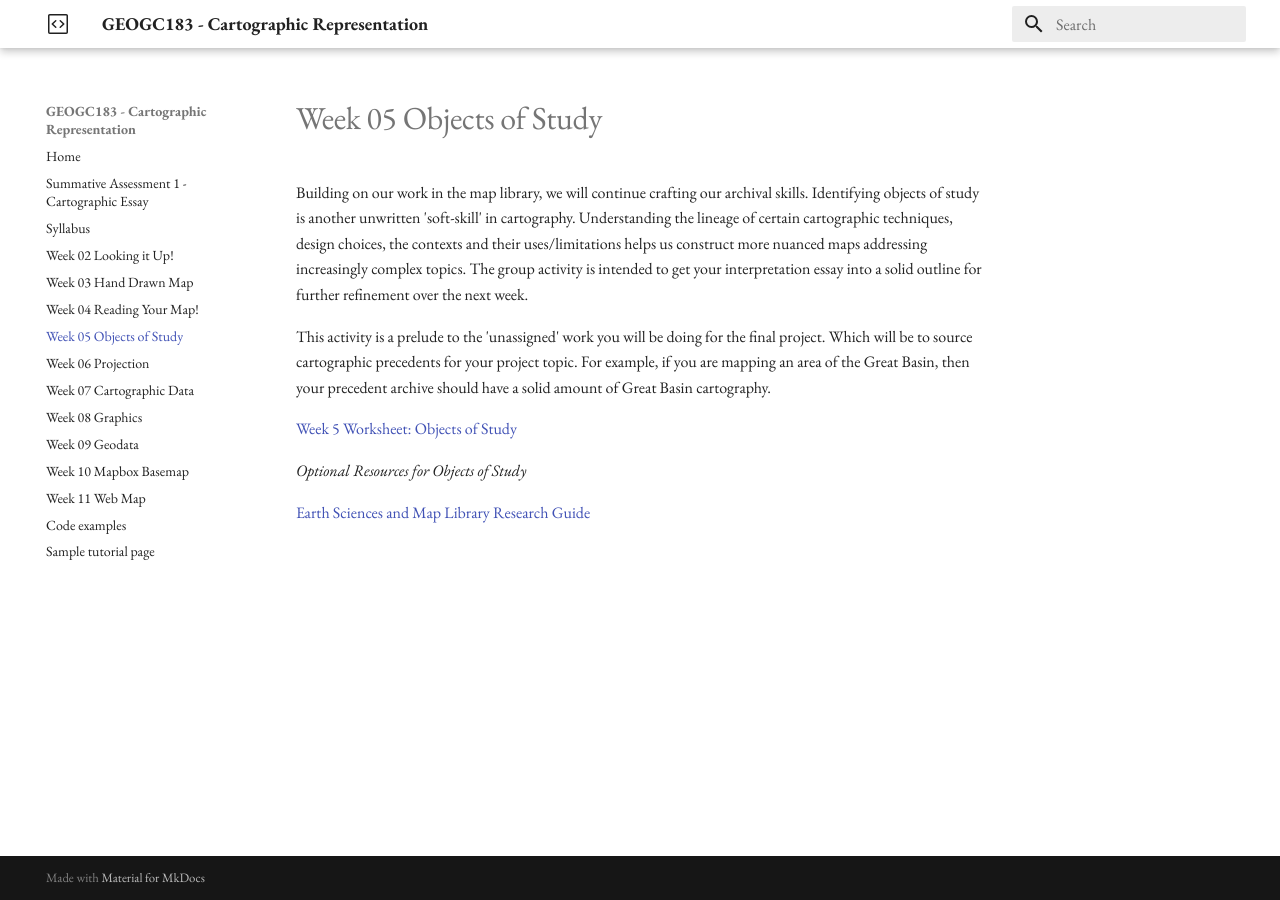
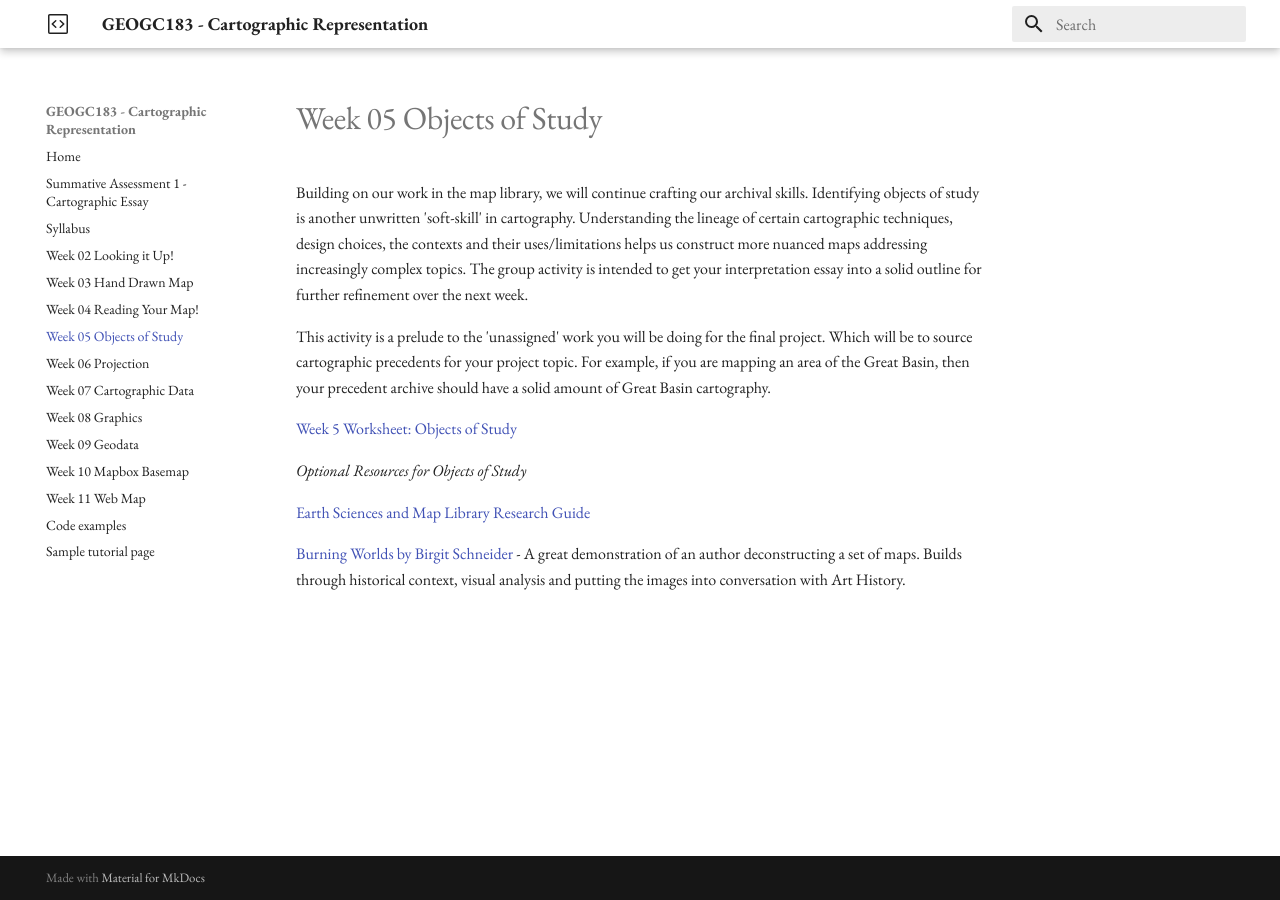
Before and after one commit to cwilmott/GEOGC183, an MkDocs documentation site: the page built from docs/Week-05-Objects of Study.md, in a window 1280 px wide. Built offline with MkDocs 1.6.1 and Material for MkDocs 9.7.7, drawn with Linux system fonts in a browser that asks for light colours.

Commit message:
Update Week-05-Objects of Study.md

```diff
--- a/docs/Week-05-Objects of Study.md
+++ b/docs/Week-05-Objects of Study.md
@@ -9,3 +9,5 @@ This activity is a prelude to the 'unassigned' work you will be doing for the fi
 *Optional Resources for Objects of Study*
 
 [Earth Sciences and Map Library Research Guide](https://github.com/cwilmott/GEOGC183/blob/main/assets/Unearthing%20Treasures%20UC%20Berkeley%20Library.pdf)
+
+[Burning Worlds by Birgit Schneider](https://github.com/cwilmott/GEOGC183/blob/main/assets/Burning%20Worlds.pdf) - A great demonstration of an author deconstructing a set of maps. Builds through historical context, visual analysis and putting the images into conversation with Art History.
```
